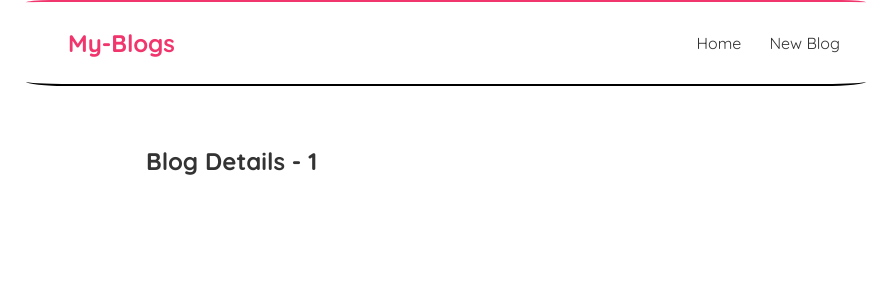
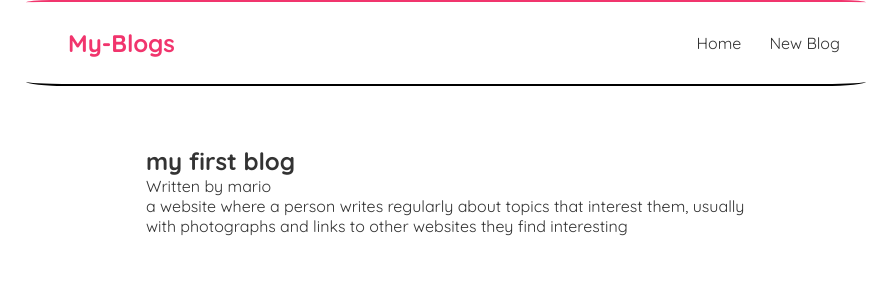
Before and after one commit to mohdfaizmaik/my-blog-react, a React (Create React App) app: page /blogs/1 in a window 1280 px wide. Shown: the top 300 px of the page, without its empty margins (194-1085 px from the left). Built offline with nearby package versions, Linux system fonts and the light colour scheme; data requests are answered from the project's data file.

Commit message:
onclicking on blog data is visible on screen

```diff
--- a/src/BlogDetails.js
+++ b/src/BlogDetails.js
@@ -1,10 +1,19 @@
 import { useParams } from "react-router-dom";
-
+import useFetch from "./useFetch";
 const BlogDetails = () => {
     const { id } = useParams();
+    const {data: blog,error,isLoading } = useFetch('http://localhost:8000/blogs/' + id);
     return (
         <div className="blog-details">
-            <h2>Blog Details - {id}</h2>
+            {isLoading && <div>Loading...</div>}
+            {error && <div>{error}</div>}
+            {blog &&  (
+                <article>
+                    <h2>{blog.title}</h2>
+                    <p>Written by {blog.author}</p>
+                    <div>{blog.body}</div>
+                </article>
+            )}
         </div>
     );
 }
--- a/src/useFetch.js
+++ b/src/useFetch.js
@@ -32,7 +32,7 @@
             return() => abortCont.abort();
     },[url])
 
-    return { error, isLoading, data}
+    return { data, error, isLoading}
 }
 
 export default useFetch;
```
